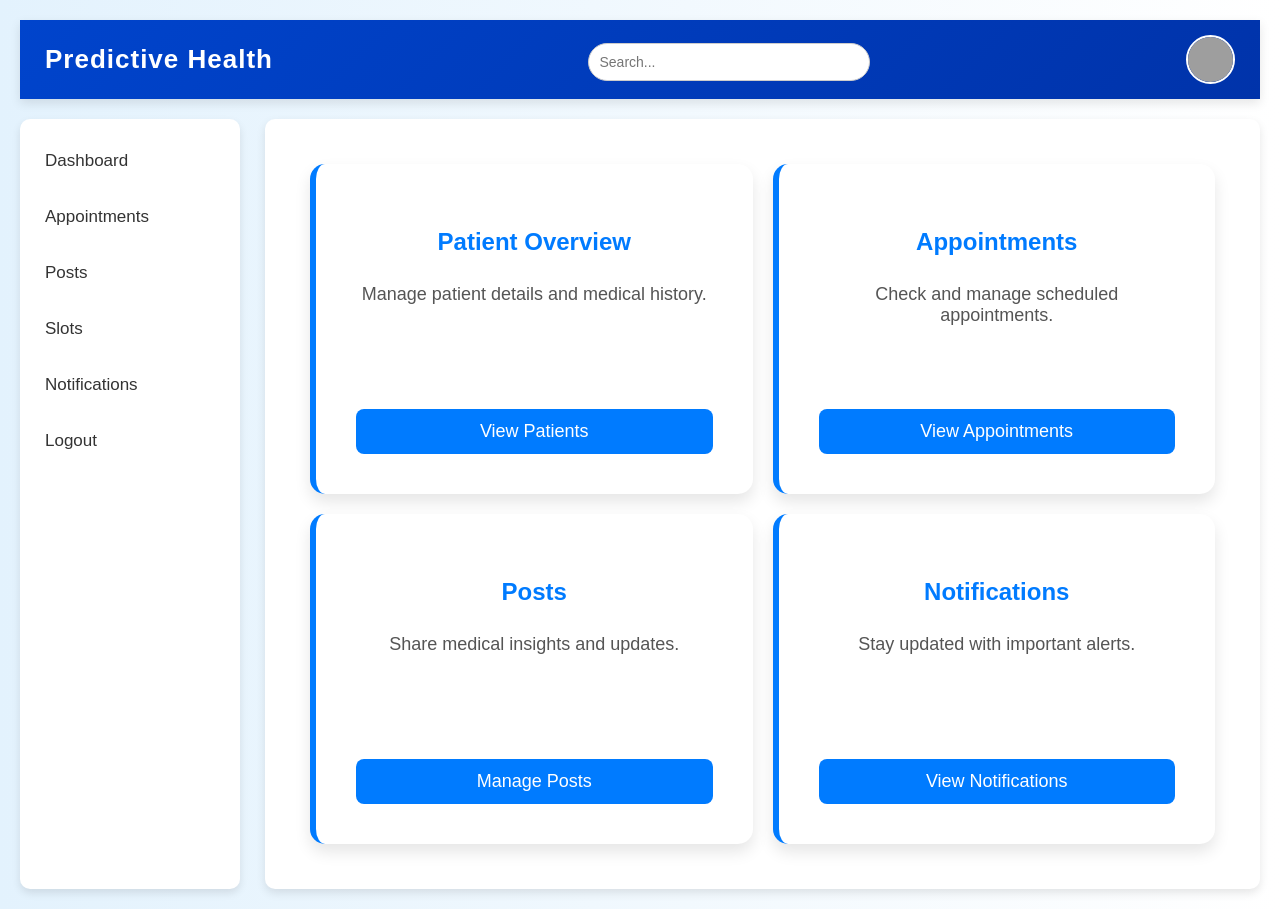
After one commit to MOHAMMED-RISHADCK/predictivehealthcare, a Django app: page /docdash in a window 1280 px wide. The commit adds this page. Run offline with Django 5.2, Linux system fonts and the light colour scheme; grey boxes are pictures that could not be loaded.

Commit message:
eight commit

```diff
--- a/Predictivehealthapp/models.py
+++ b/Predictivehealthapp/models.py
@@ -54,13 +54,13 @@ class prescriptionTable(models.Model):
     medicine_itd=models.CharField(max_length=20,null=True,blank=True)
     issueddate=models.DateField(auto_now_add=True,null=True,blank=True)
     expirydate=models.DateField(null=True,blank=True)
-    remark=models.CharField(max_length=20,null=True,blank=True)
+    remark=models.CharField(max_length=200,null=True,blank=True)
     status=models.CharField(max_length=20,null=True,blank=True)
 class reviewTable(models.Model):
     USERID=models.ForeignKey(userTable,on_delete=models.CASCADE,null=True,blank=True,related_name='USERID')
     DOCTORID=models.ForeignKey(DoctorTable,on_delete=models.CASCADE,null=True,blank=True,related_name='DOCTORID')
-    rating=models.CharField(max_length=20,null=True,blank=True)
-    reviewcomment=models.CharField(max_length=20,null=True,blank=True)
+    rating=models.DecimalField(max_digits=2, decimal_places=1,null=True,blank=True)
+    reviewcomment=models.CharField(max_length=200,null=True,blank=True)
     reviewtime=models.TimeField(auto_now_add=True,null=True,blank=True)
     status=models.CharField(max_length=20,null=True,blank=True)
 class postsTable(models.Model):
--- a/Predictivehealthapp/urls.py
+++ b/Predictivehealthapp/urls.py
@@ -22,6 +22,8 @@ urlpatterns = [
     path('docviewappointment',docviewapppointment.as_view(),name="docviewappointment"),
     path('viewprescription/<int:lid>',viewprescription.as_view(),name="viewprescription"),
     path('docaddslot',docaddslot.as_view(),name="docaddslot"),
+    path('patientoverview',patientoverview.as_view(),name="patientoverview"),
+    path('docdash',docdash.as_view(),name="docdash"),
 
 
 
@@ -38,6 +40,9 @@ urlpatterns = [
     path('createappointment/<int:LID>',AppointmentCreateView.as_view(),name='createappointment'),
     path('forgot-password',ForgotPasswordView.as_view(), name='forgot_password'),
     path('user-profile/<int:lid>', UserProfileView.as_view(), name='user-profile'),
+    path('addreview/<int:lid>', ReviewView.as_view(), name='addreview'),
+    path('getreviews/<int:doc_id>/', UserViewreview.as_view(), name='getreviews'),
+
 
 
 
--- a/Predictivehealthapp/views.py
+++ b/Predictivehealthapp/views.py
@@ -1,3 +1,4 @@
+from datetime import date
 from django.shortcuts import render,redirect
 from django.views import View
 
@@ -30,9 +31,11 @@ class login(View):
             obj = LoginTable.objects.get(username=username,password=password)
             request.session['user_id'] = obj.id
             if obj.type == 'admin':
-                return render(request,'administrator/dashboard.html')
+                doc_count = DoctorTable.objects.filter(status=1).count()
+                patient_count = bookinginfoTable.objects.count()
+                return render(request,'administrator/dashboard.html',{'doc_count':doc_count,'patient_count':patient_count})
             if obj.type == 'doctor':
-                return render(request,'doctor/doc-dashboard.html')
+                return render(request,'doctor/doc-dash.html')
             else:
                 return HttpResponse("User type not recognized")
         except LoginTable.DoesNotExist:
@@ -130,8 +133,12 @@ class addprescription(View):
             f=form.save(commit=False)
             f.APPOINTMENTID=obj
             f.save()
+            obj.status = "visited"
+            obj.save(update_fields=['status'])
 
-        return HttpResponse('''<script>alert("Updated successfully!");window.location="/docviewappointment"</script>''')
+
+        messages.success(request, "Added successfully!")
+        return redirect('docviewappointment')
 
 class docaddpost(View):
     def get(self,request):
@@ -145,11 +152,28 @@ class docaddpost(View):
             obj = DoctorTable.objects.get(LOGINID__id=request.session.get('user_id'))
             f.DOCTORID=obj
             f.save()
-            return HttpResponse('''<script>alert("Created successfully!");window.location="/docposts"</script>''')
+            messages.success(request, "Added successfully!")
+        return redirect('docposts')
+
+class patientoverview(View):
+    def get(self,request):
+        doc_obj = DoctorTable.objects.get(LOGINID__id=request.session.get('user_id'))
+        upcoming_appointments = bookinginfoTable.objects.filter(DOCTORID=doc_obj, APPOINTMENTDATE__gte=date.today()).order_by('APPOINTMENTDATE')
+        past_appointments = bookinginfoTable.objects.filter(DOCTORID=doc_obj, APPOINTMENTDATE__lt=date.today()).order_by('-APPOINTMENTDATE')
+
+        listappo = {
+        'upcoming_appointments': upcoming_appointments,
+        'past_appointments': past_appointments,
+        }
+        return render(request,'doctor/patient-overview.html',listappo)
 
 class docdashboard(View):
     def get(self,request):
         return render(request,'doctor/doc-dashboard.html')
+
+class docdash(View):
+    def get(self,request):
+        return render(request,'doctor/doc-dash.html')
 
 class docposts(View):
     def get(self,request):
@@ -433,7 +457,7 @@ class AppointmentCreateView(APIView):
         print('------------->', doctor_obj)
         print("######################",request.data)
         if serializer.is_valid():
-            serializer.save(USERID=user_obj, DOCTORID=doctor_obj)
+            serializer.save(USERID=user_obj, DOCTORID=doctor_obj, status='pending')
             return Response(serializer.data, status=status.HTTP_201_CREATED)
         return Response(serializer.errors, status=status.HTTP_400_BAD_REQUEST)
 
@@ -498,3 +522,29 @@ class UserProfileView(APIView):
             )
         except userTable.DoesNotExist:
             return Response({"error": "User not found"}, status=status.HTTP_404_NOT_FOUND)
+
+
+class ReviewView(APIView):
+    def post(self, request, lid):
+        serializer = ReviewSerializer(data=request.data)
+        user_obj = userTable.objects.get(LOGINID_id=lid)
+        doctor_obj = DoctorTable.objects.get(id=request.data.get('doctor_id'))
+        print('------------->', doctor_obj)
+        print("######################",request.data)
+        if serializer.is_valid():
+            serializer.save(USERID=user_obj, DOCTORID=doctor_obj, reviewcomment=request.data.get('review'))
+
+            return Response(serializer.data, status=status.HTTP_201_CREATED)
+        return Response(serializer.errors, status=status.HTTP_400_BAD_REQUEST)
+
+class UserViewreview(APIView):
+    def get(self, request, doc_id):
+        """
+        Fetch all reviews for a specific doctor.
+        """
+        try:
+            reviews = reviewTable.objects.filter(DOCTORID_id=doc_id).order_by('-id')  # Newest first
+            serializer = ReviewSerializer(reviews, many=True)
+            return Response(serializer.data, status=status.HTTP_200_OK)
+        except Exception as e:
+            return Response({"error": str(e)}, status=status.HTTP_400_BAD_REQUEST)
--- a/static/styles/admini-css/administrator.css
+++ b/static/styles/admini-css/administrator.css
@@ -271,10 +271,12 @@ body {
 }
 
 .btn-edit {
+    color: white;
     background: #28a745;
 }
 
 .btn-delete {
+    color: white;
     background: #dc3545;
 }
 
--- a/static/styles/doc-css/doc-dashboard.css
+++ b/static/styles/doc-css/doc-dashboard.css
@@ -1,52 +1,75 @@
 body {
-            font-family: Arial, sans-serif;
+    font-family: 'Poppins', sans-serif;
     margin: 0;
     padding: 0;
-            background-color: #f4f5f7;
+    background-color: #f0f2f5;
+    color: #333;
 }
 
 .header {
     display: flex;
     justify-content: space-between;
     align-items: center;
-            padding: 10px 20px;
-            background-color: #0044cc;
+    padding: 15px 25px;
+    background: linear-gradient(135deg, #0044cc, #0033aa);
     color: #fff;
-            box-shadow: 0 4px 6px rgba(0, 0, 0, 0.1);
+    box-shadow: 0 4px 10px rgba(0, 0, 0, 0.1);
     position: sticky;
+    top: 0;
+    z-index: 1000;
 }
 
 .header .name {
-            font-size: 24px;
-            font-weight: bold;
+    font-size: 26px;
+    font-weight: 600;
+    letter-spacing: 1px;
 }
 
 .search-bar input {
-            padding: 8px 12px;
-            border: none;
-            border-radius: 4px;
-            width: 250px;
+    padding: 10px;
+    border: 1px solid #ccc;
+    border-radius: 20px;
+    width: 260px;
+    outline: none;
+    transition: 0.3s;
+}
+
+.search-bar input:focus {
+    border-color: #0044cc;
+    box-shadow: 0 0 5px rgba(0, 68, 204, 0.5);
 }
 
 .profile {
-            width: 40px;
-            height: 40px;
-            background-color: #fff;
+    display: flex;
+    align-items: center;
+}
+
+.profile-pic {
+    width: 45px;
+    height: 45px;
     border-radius: 50%;
+    border: 2px solid #fff;
+    overflow: hidden;
+}
+
+.profile-pic img {
+    width: 100%;
+    height: 100%;
+    object-fit: cover;
 }
 
 .main-content {
-            min-height: 100vh;
     display: flex;
-            margin-top: 10px;
+    margin-top: 20px;
 }
 
 .nav {
-            width: 200px;
+    width: 220px;
     background-color: #fff;
-            box-shadow: 0 4px 6px rgba(0, 0, 0, 0.1);
-            border-radius: 8px;
-            padding: 15px 0;
+    box-shadow: 0 4px 8px rgba(0, 0, 0, 0.1);
+    border-radius: 10px;
+    padding: 20px 0;
+    overflow: hidden;
 }
 
 .nav ul {
@@ -56,44 +79,37 @@
 }
 
 .nav-items {
-            margin-bottom: 10px;
+    margin-bottom: 12px;
 }
 
 .nav-items a {
     text-decoration: none;
     display: block;
-            padding: 10px 20px;
-            font-size: 16px;
+    padding: 12px 25px;
+    font-size: 17px;
+    font-weight: 500;
     color: #333;
-            border-radius: 4px;
-            transition: background-color 0.3s ease;
+    border-radius: 5px;
+    transition: all 0.3s ease;
 }
 
 .nav-items a:hover {
-            background-color: #f0f0f0;
-            color: #0044cc;
+    background-color: #0044cc;
+    color: #fff;
+    transform: translateX(5px);
 }
 
 .main-con {
     flex: 1;
-            padding: 20px;
+    padding: 25px;
     background-color: #fff;
-            margin-left: 20px;
-            box-shadow: 0 4px 6px rgba(0, 0, 0, 0.1);
-            border-radius: 8px;
+    margin-left: 25px;
+    box-shadow: 0 4px 10px rgba(0, 0, 0, 0.1);
+    border-radius: 10px;
+    min-height: 80vh;
 }
-        .profile-pic{
-            width: 40px;
-            height: 40px;
-            background-color: #fff;
 
-            border-radius: 50%;
-        }
-        .profile-pic img{
-            width: 100%;
-            height: 100%;
-            border-radius: 50%;
-        }
+
 
 /* *******************************************************doc-post************************************** */
 
--- /dev/null
+++ b/templates/doctor/doc-dash.html
@@ -0,0 +1,103 @@
+{% extends 'doctor/doc-dashboard.html' %}
+
+{% block body %}
+<style>
+    /* Background Styling */
+    body {
+        background: linear-gradient(to right, #e3f2fd, #ffffff); /* Light Blue to White Gradient */
+        font-family: 'Poppins', sans-serif;
+        margin: 0;
+        padding: 20px;
+    }
+
+    /* Dashboard Grid */
+    .dashboard {
+        display: grid;
+        grid-template-columns: repeat(2, 1fr); /* Two cards per row */
+        gap: 20px;
+        padding: 20px;
+        max-width: 1200px;
+        margin: auto;
+    }
+
+    /* Card Styling */
+    .card {
+        background: #ffffff;
+        padding: 40px;
+        border-radius: 15px;
+        box-shadow: 0 8px 16px rgba(0, 0, 0, 0.1);
+        text-align: center;
+        min-height: 250px;
+        display: flex;
+        flex-direction: column;
+        justify-content: space-between;
+        border-left: 6px solid #007bff; /* Blue Accent */
+        transition: transform 0.3s ease-in-out, box-shadow 0.3s ease-in-out;
+    }
+
+    .card:hover {
+        transform: translateY(-5px);
+        box-shadow: 0 10px 20px rgba(0, 0, 0, 0.15);
+    }
+
+    /* Typography */
+    .card h3 {
+        font-size: 24px;
+        margin-bottom: 10px;
+        color: #007bff;
+    }
+
+    .card p {
+        font-size: 18px;
+        color: #555;
+        flex-grow: 1;
+    }
+
+    /* Buttons */
+    .btn {
+        display: inline-block;
+        margin-top: 15px;
+        padding: 12px 24px;
+        background: #007bff;
+        color: white;
+        text-decoration: none;
+        border-radius: 8px;
+        font-size: 18px;
+        transition: background 0.3s ease-in-out;
+    }
+
+    .btn:hover {
+        background: #0056b3;
+    }
+
+    /* Responsive Design */
+    @media (max-width: 900px) {
+        .dashboard {
+            grid-template-columns: 1fr; /* Single column on smaller screens */
+        }
+    }
+</style>
+
+<div class="dashboard">
+    <div class="card">
+        <h3>Patient Overview</h3>
+        <p>Manage patient details and medical history.</p>
+        <a href="/patientoverview" class="btn">View Patients</a>
+    </div>
+    <div class="card">
+        <h3>Appointments</h3>
+        <p>Check and manage scheduled appointments.</p>
+        <a href="/docviewappointment" class="btn">View Appointments</a>
+    </div>
+    <div class="card">
+        <h3>Posts</h3>
+        <p>Share medical insights and updates.</p>
+        <a href="/docposts" class="btn">Manage Posts</a>
+    </div>
+    <div class="card">
+        <h3>Notifications</h3>
+        <p>Stay updated with important alerts.</p>
+        <a href="/docsendnotification" class="btn">View Notifications</a>
+    </div>
+</div>
+{% endblock %}
--- a/templates/doctor/doc-dashboard.html
+++ b/templates/doctor/doc-dashboard.html
@@ -18,6 +18,7 @@
         });
     </script>
 
+
     <title>Dashboard</title>
 
 <body>
@@ -34,18 +35,21 @@
         <nav class="nav">
             <ul class="main">
                 <li class="nav-items nav-item1">
+                    <a href="/docdash" class="item1">Dashboard</a>
+                </li>
+                <li class="nav-items nav-item2">
                     <a href="/docviewappointment" class="item1">Appointments</a>
                 </li>
-                <li class="nav-items nav-item2">
+                <li class="nav-items nav-item3">
                     <a href="/docposts" class="item2">Posts</a>
                 </li>
-                <li class="nav-items nav-item3">
+                <li class="nav-items nav-item4">
                     <a href="/docaddslot" class="item3">Slots</a>
                 </li>
-                <li class="nav-items nav-item4">
+                <li class="nav-items nav-item5">
                     <a href="/docsendnotification" class="item4">Notifications</a>
                 </li>
-                <li class="nav-items nav-item5">
+                <li class="nav-items nav-item6">
                     <a href="/" class="item5">Logout</a>
                 </li>
             </ul>
```
Also changed, not shown: Predictivehealthapp/serializer.py (+7 -1 lines), templates/doctor/doc-posts.html (+15 -0 lines), templates/doctor/patient-overview.html (added, +73 -0 lines), templates/doctor/view-appo-doc.html (+15 -0 lines), Predictivehealthapp/migrations/0018_alter_prescriptiontable_remark.py (added), Predictivehealthapp/migrations/0019_alter_reviewtable_rating_and_more.py (added), db.sqlite3, media/posts/images.png (added). Lines whose indentation alone changed are shown as unchanged.
